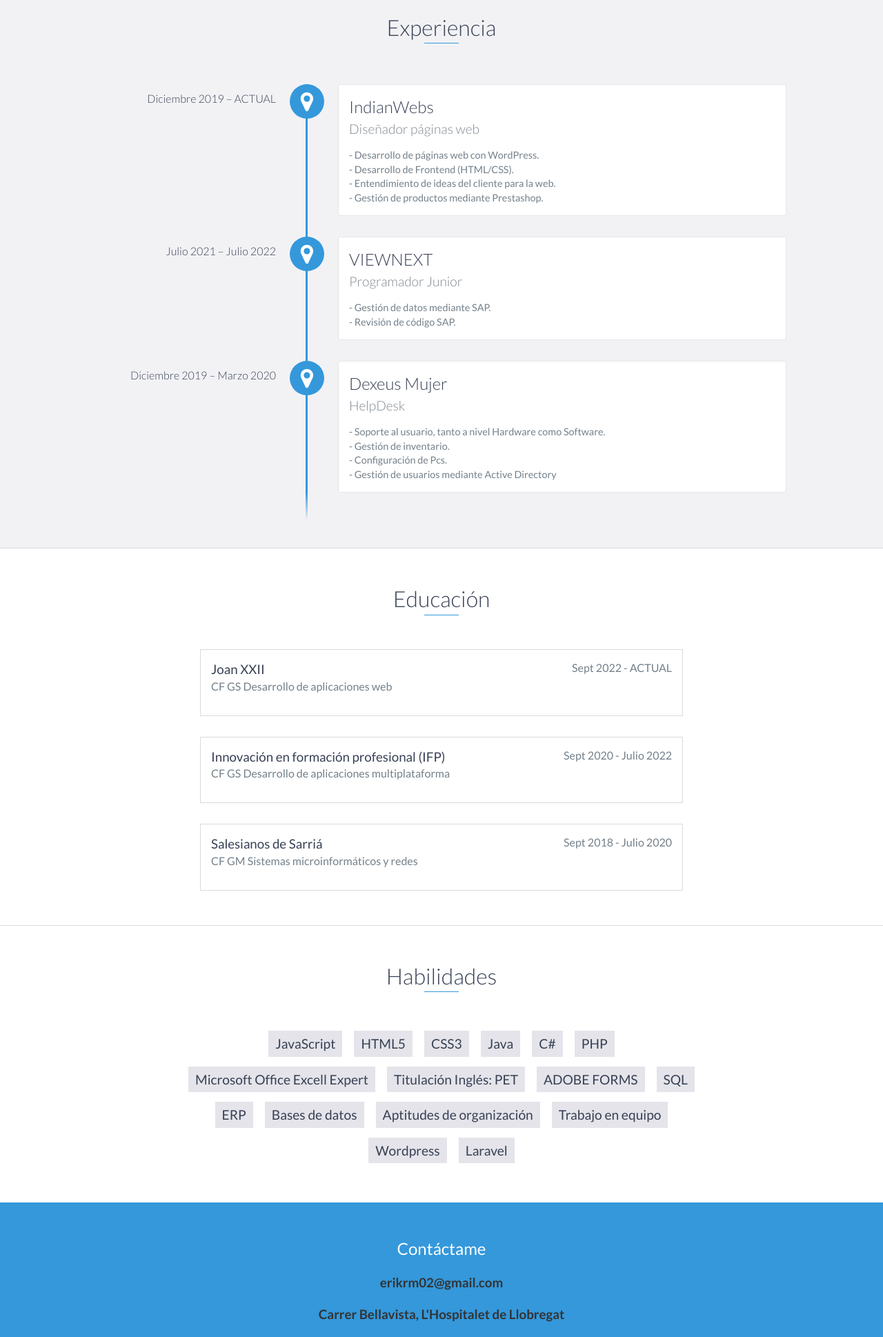
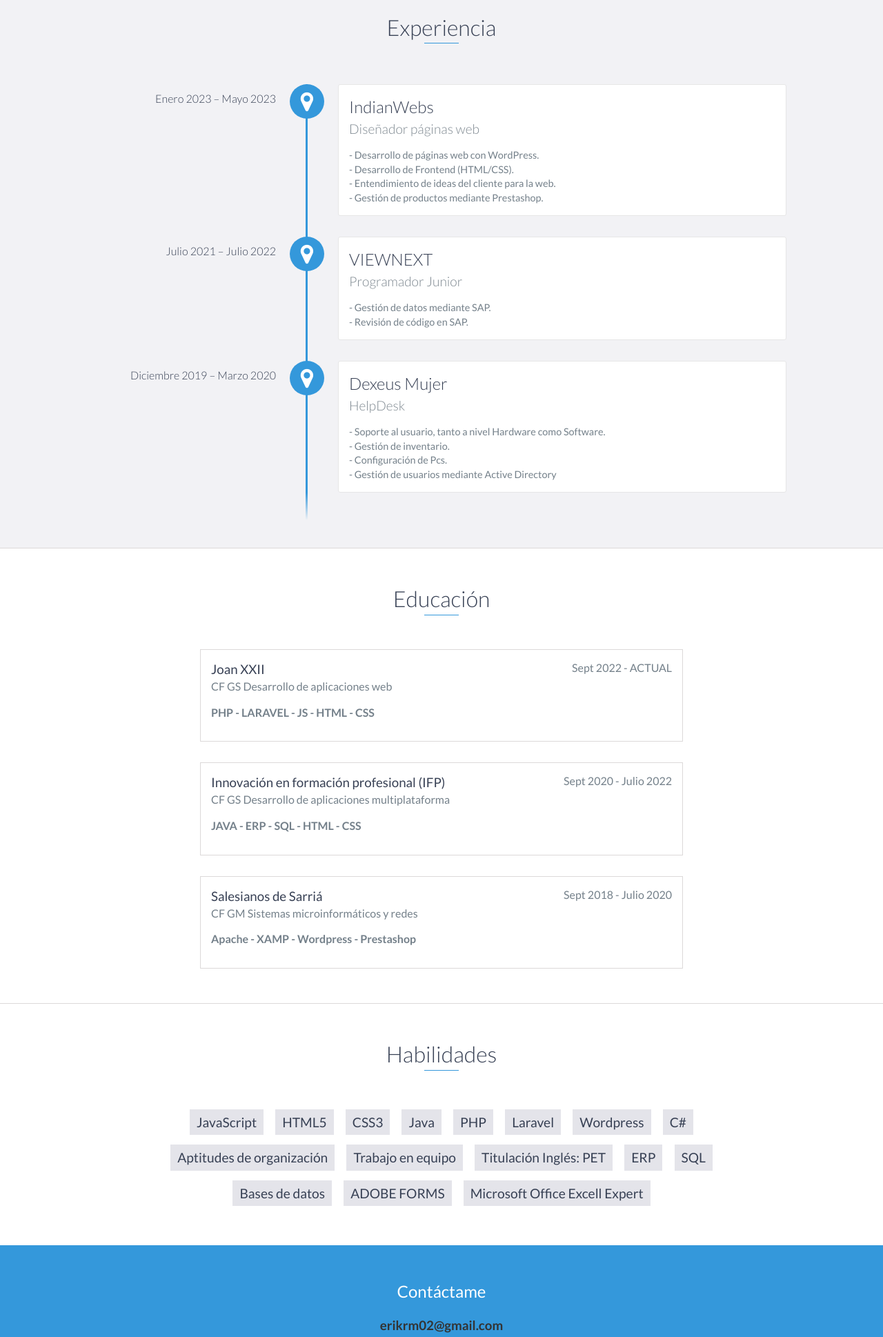
Before and after one commit to Erik-Ruiz/PaginaWeb_CV, a website: page index.html in a window 1280 px wide. Shown: the part 1060-2998 px from the top of the page at 69% size. Drawn offline with nearby package versions, Linux system fonts and the light colour scheme.

Commit message:
Actualización 13/03/2023 2

```diff
--- a/index.html
+++ b/index.html
@@ -84,7 +84,7 @@
         <h2 class="heading">Experiencia</h2>
         <div id="experience-timeline">
 
-            <div data-date="Diciembre 2019 – ACTUAL">
+            <div data-date="Enero 2023 – Mayo 2023">
                 <h3>IndianWebs</h3>
                 <h4>Diseñador páginas web</h4>
                 <p>
@@ -108,7 +108,7 @@
                     - Gestión de datos mediante SAP.
                 </p>
                 <p>
-                    - Revisión de código SAP.
+                    - Revisión de código en SAP.
                 </p>
             </div>
 
@@ -141,6 +141,8 @@
             <h3>Joan XXII</h3>
             <span class="education-date">Sept 2022 - ACTUAL</span>
             <h4>CF GS Desarrollo de aplicaciones web</h4>
+            <h4><strong>PHP - LARAVEL - JS - HTML - CSS</strong></h4>
+
 
         </div>
 
@@ -150,6 +152,7 @@
             <h3>Innovación en formación profesional (IFP)</h3>
             <span class="education-date">Sept 2020 - Julio 2022</span>
             <h4>CF GS Desarrollo de aplicaciones multiplataforma</h4>
+            <h4><strong>JAVA - ERP - SQL - HTML - CSS</strong></h4>
 
         </div>
         <!-- End .education-block -->
@@ -158,6 +161,7 @@
             <h3>Salesianos de Sarriá</h3>
             <span class="education-date">Sept 2018 - Julio 2020</span>
             <h4>CF GM Sistemas microinformáticos y redes</h4>
+            <h4><strong>Apache - XAMP - Wordpress - Prestashop</strong></h4>
 
         </div>
         <!-- End .education-block -->
@@ -218,18 +222,18 @@
             <li>HTML5</li>
             <li>CSS3</li>
             <li>Java</li>
+            <li>PHP</li>
+            <li>Laravel</li>
+            <li>Wordpress</li>
             <li>C#</li>
-            <li>PHP</li>
-            <li>Microsoft Office Excell Expert</li>
-            <li>Titulación Inglés: PET</li>
-            <li>ADOBE FORMS</li>
-            <li>SQL</li>
-            <li>ERP</li>
-            <li>Bases de datos</li>
             <li>Aptitudes de organización</li>
             <li>Trabajo en equipo</li>
-            <li>Wordpress</li>
-            <li>Laravel</li>
+            <li>Titulación Inglés: PET</li>
+            <li>ERP</li>
+            <li>SQL</li>
+            <li>Bases de datos</li>
+            <li>ADOBE FORMS</li>
+            <li>Microsoft Office Excell Expert</li>
 
 
         </ul>
```
Also changed, not shown: 1 other file.
